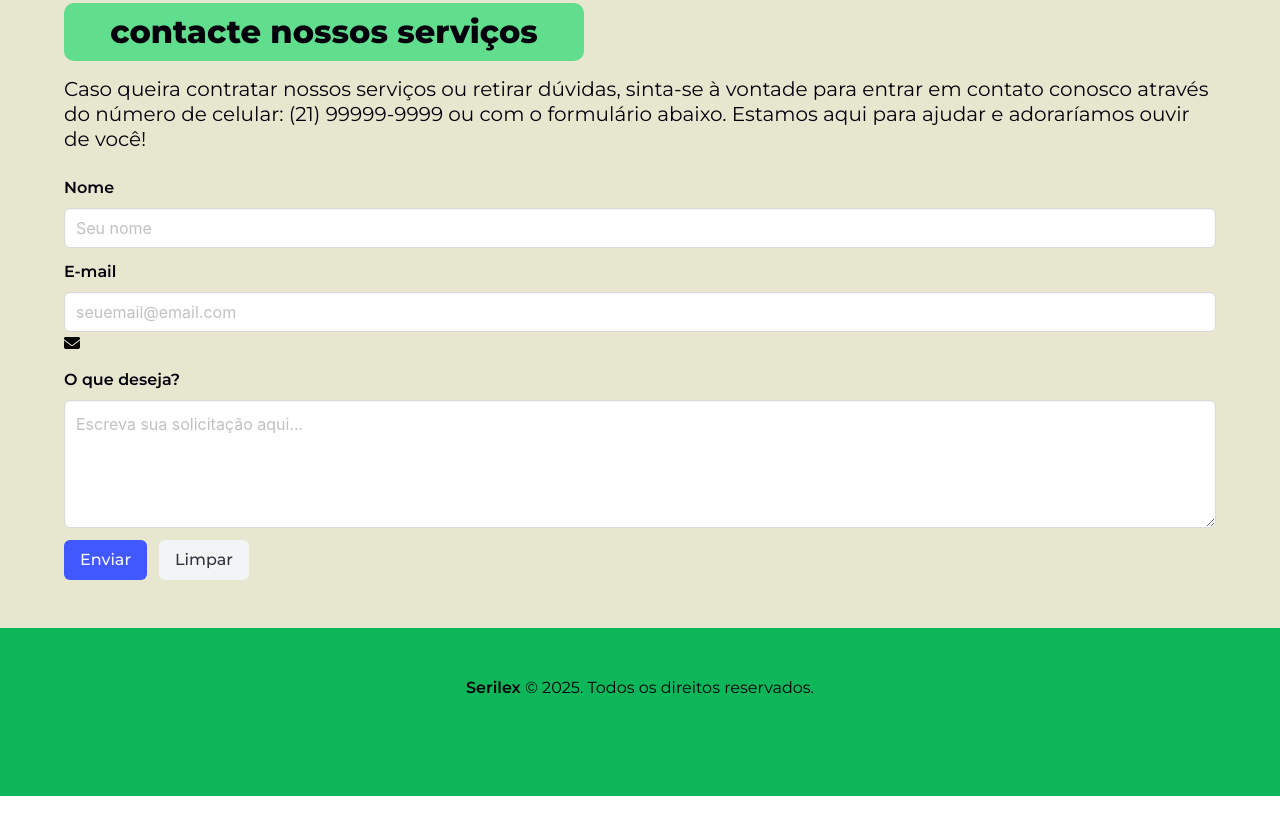
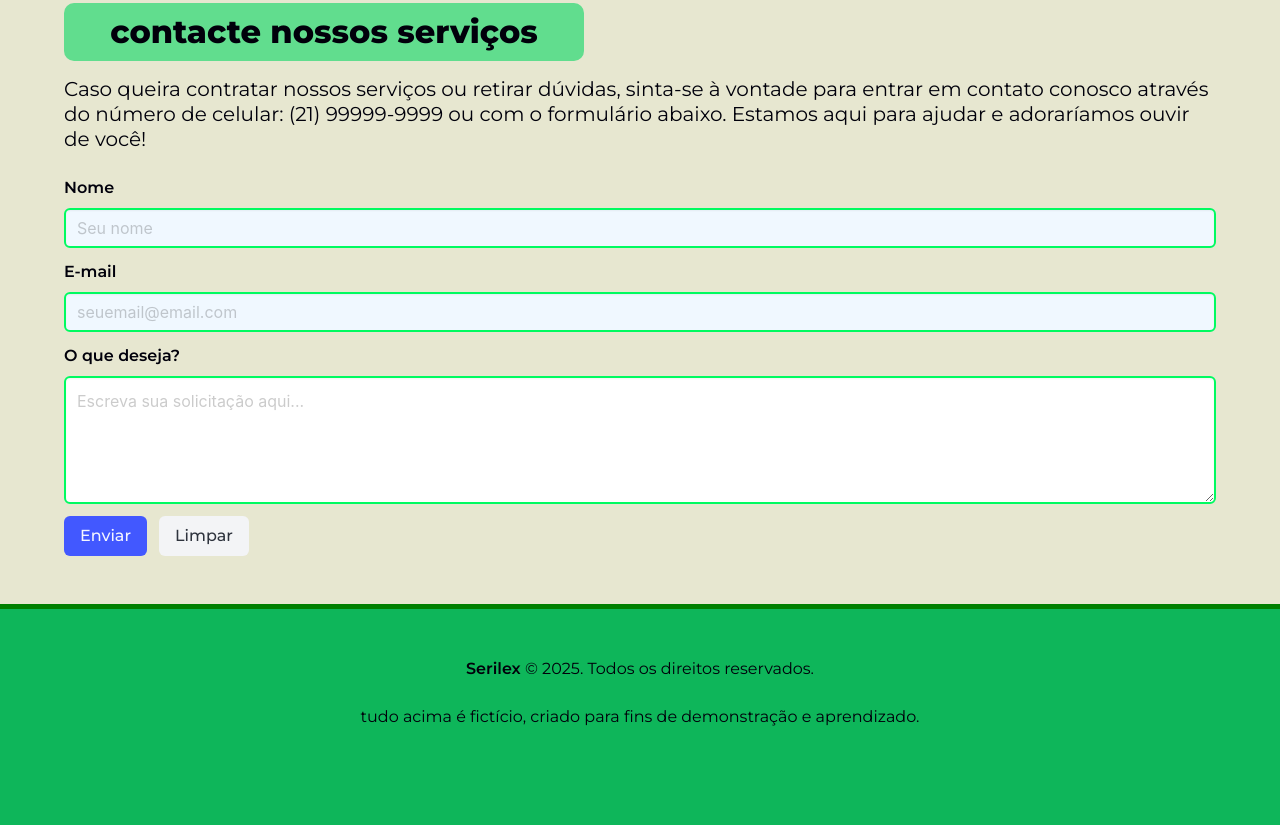
Before and after one commit to Kaduu0/Serilex, a plain HTML site: page index.html in a window 1280 px wide. Shown: the part 2854-3679 px from the top of the page. Before the commit the page ends 3650 px from the top, so only its background shows below. Drawn offline with nearby package versions, Linux system fonts and the light colour scheme; a web font is replaced by a local one.

Commit message:
novo sistema e semi finalização

```diff
--- a/index.html
+++ b/index.html
@@ -5,6 +5,7 @@
     <meta name="viewport" content="width=device-width, initial-scale=1.0">
     <title>Serilex</title>
     <link rel="stylesheet" href="styles.css">
+    <script src="script.js" defer></script>
 </head>
 <body>
 
@@ -139,14 +140,14 @@
 
 <hr>
 
-<section class="section">
+<section class="section" id="contato">
   <div class="container">
     <h1 class="title blk mb-4 titulo">contacte nossos serviços</h1>
     <p class="subtitle blk mb-5">
         Caso queira contratar nossos serviços ou retirar dúvidas, sinta-se à vontade para entrar em contato conosco através do número de celular: (21) 99999-9999 ou com o formulário abaixo. Estamos aqui para ajudar e adoraríamos ouvir de você!
     </p>
 
-    <form action="#" method="post">
+    <form id="formContato" action="#" method="post">
         <!-- Nome -->
         <div class="field">
             <label class="label blk">Nome</label>
@@ -160,9 +161,6 @@
             <label class="label blk">E-mail</label>
             <div class="control">
                 <input class="input" type="email" placeholder="seuemail@email.com" name="email" required>
-          <span class="icon is-small is-left">
-            <i class="fas fa-envelope"></i>
-          </span>
             </div>
         </div>
 
@@ -180,7 +178,7 @@
                 <button class="button is-link" type="submit">Enviar</button>
             </div>
             <div class="control">
-          <button class="button is-light" type="reset">Limpar</button>
+                <button class="button is-light" type="button" id="btnLimpar">Limpar</button>
             </div>
         </div>
     </form>
@@ -193,6 +191,8 @@
     <p class="blk">
       <strong class="blk">Serilex</strong>
         &copy; 2025. Todos os direitos reservados.
+        <br><br>
+        tudo acima é fictício, criado para fins de demonstração e aprendizado.
     </p>
   </div>
 </footer>
--- /dev/null
+++ b/script.js
@@ -0,0 +1,21 @@
+const form = document.getElementById('formContato');
+const btnLimpar = document.getElementById('btnLimpar');
+
+form.addEventListener('submit', function (event) {
+    event.preventDefault();
+
+    const nome = form.nome.value;
+    const email = form.email.value;
+    const mensagem = form.mensagem.value;
+
+    console.log("Nome:", nome);
+    console.log("Email:", email);
+    console.log("Mensagem:", mensagem);
+
+    alert('Mensagem enviada com sucesso!');
+    form.reset();
+});
+
+btnLimpar.addEventListener('click', function () {
+    form.reset();
+});
--- a/styles.css
+++ b/styles.css
@@ -12,9 +12,26 @@ body{
 
 }
 
+footer{
+    border-top: green solid 5px;
+    padding-bottom: -1000px;
+}
+
 nav{
     padding: 10px;
     border-bottom: green solid 5px;
+}
+
+.input{
+    background-color: aliceblue;
+    border: 2px solid rgb(0, 251, 96);
+    color: black;
+}
+
+.textarea{
+    background-color: rgb(255, 255, 255);
+    border: 2px solid rgb(0, 251, 96);
+    color: black;
 }
 
 nav .navbar-brand h1{
@@ -32,7 +49,7 @@ section div div h1 span{
     font-size: 4rem;
 }
 
--mb-4{
+.mb-4{
     margin-bottom: -40px;
 }
 
@@ -105,3 +122,13 @@ section div div h1 span{
         border-radius: 10px;
     }
 }
+
+.input::placeholder {
+    color: black;
+    opacity: 0.2;
+}
+
+.textarea::placeholder {
+    color: black;
+    opacity: 0.2;
+}
```
Lines whose indentation alone changed are shown as unchanged.
